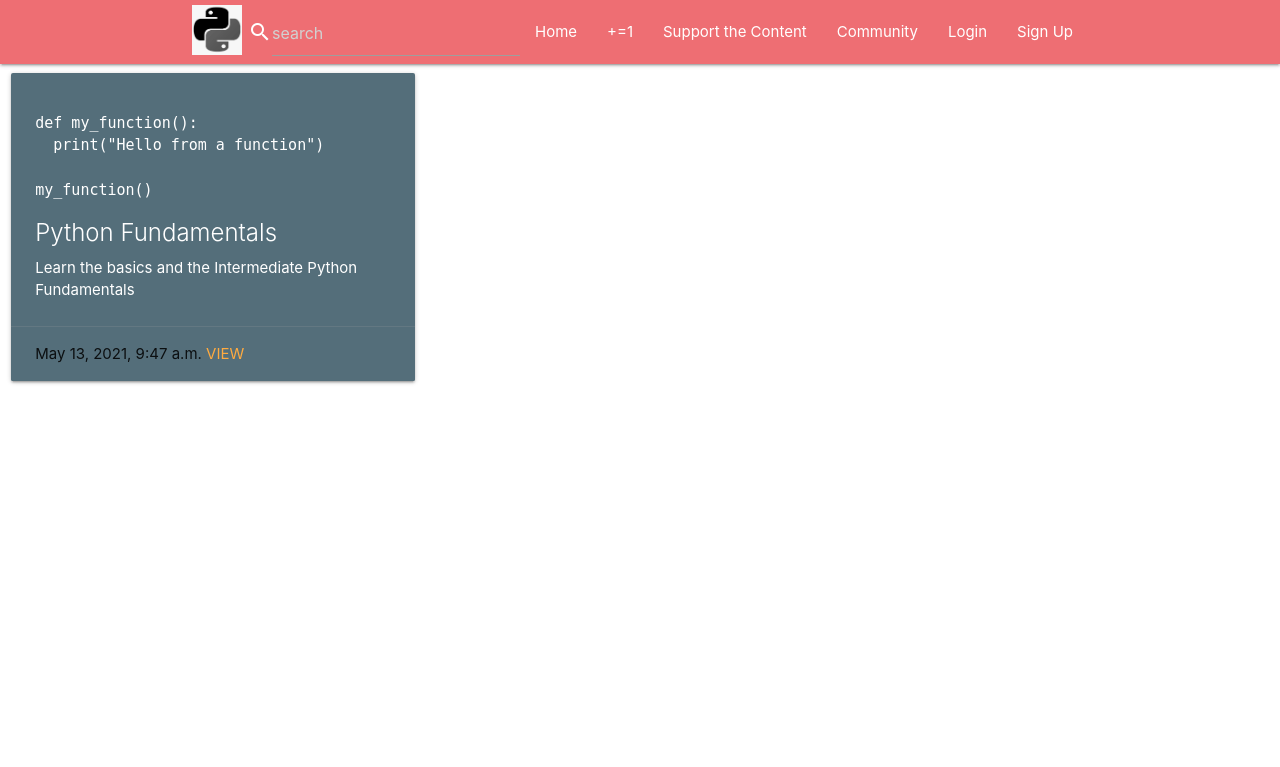
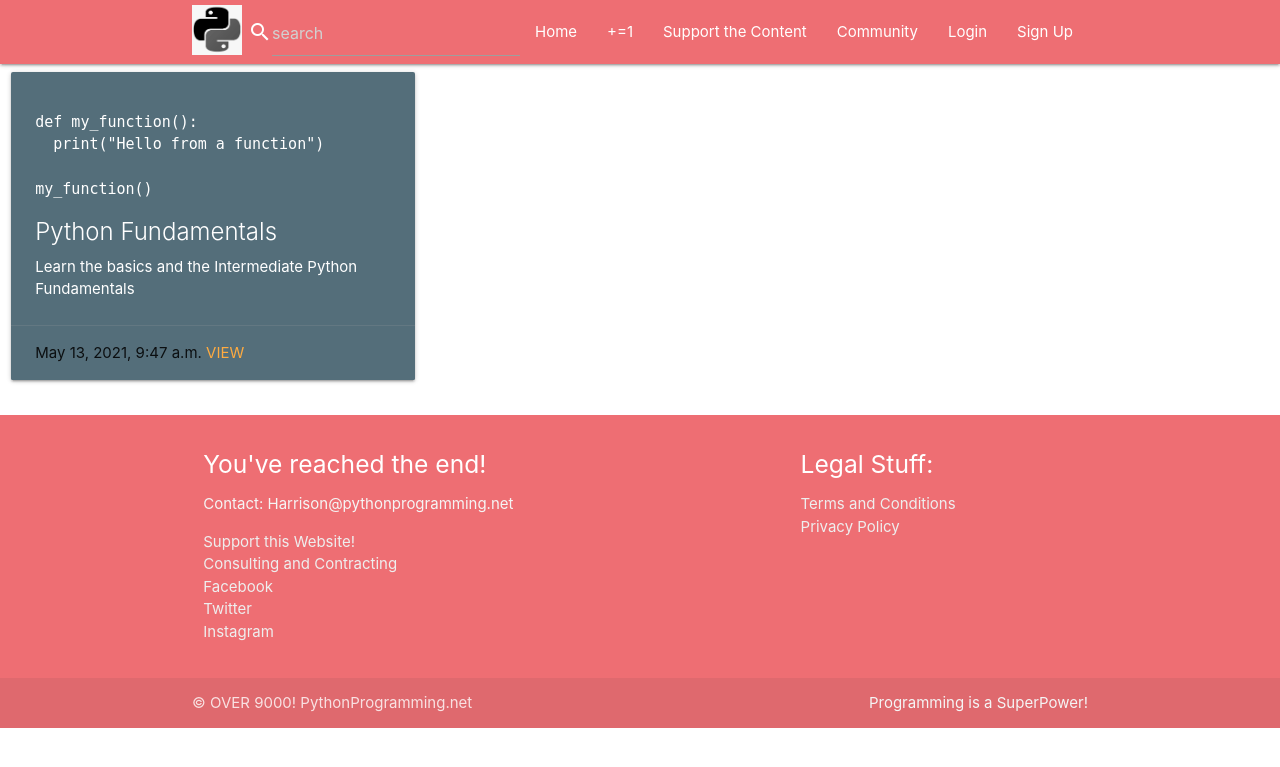
Before and after one commit to jolomonson/A-Website-Clone, a Django app: page / in a window 1280 px wide. Shown: the top 767 px of the page. Run offline with Django 3.2, Linux system fonts and the light colour scheme; data comes from the database, SQL or seed files in the repository; some libraries are stand-ins or nearby versions.

Commit message:
Styling with materialize [included footer]

```diff
--- a/main/templates/main/header.html
+++ b/main/templates/main/header.html
@@ -16,8 +16,8 @@
 </head>
 
 <body>
-    <nav>
-        <div class="navbar-fixed">
+    <div class="navbar-fixed">
+        <nav>
             <div class="nav-wrapper container">
                 <img class="img-responsive" src="{% static 'main/images/python logo.png' %}" alt="python_logo"
                     style="width:50px; height:50px; margin-top:5px;">
@@ -25,7 +25,7 @@
                     <li><i class="material-icons">search</i></li>
                     <li>
                         <form action="" id="searchForm" style="height:50px; padding-top:10px">
-                        <input type="search" style="font-size:16px" placeholder="search" id="search">
+                            <input type="search" style="font-size:16px" placeholder="search" id="search">
                         </form>
                     </li>
                     <li><a href="home/">Home</a></li>
@@ -36,8 +36,8 @@
                     <li><a href="signUp/">Sign Up</a></li>
                 </ul>
             </div>
-        </div>
-    </nav>
+        </nav>
+    </div>
     {% block content %}
 
     {% endblock %}
--- a/main/templates/main/home.html
+++ b/main/templates/main/home.html
@@ -18,5 +18,35 @@
     </div>
     {% endfor %}
 </div>
+<footer class="page-footer">
+    <div class="container">
+        <div class="row">
+            <div class="col l6 s12">
+                <h5 class="white-text">You've reached the end!</h5>
+                <p class="grey-text text-lighten-4">Contact: Harrison@pythonprogramming.net</p>
+                <ul>
+                    <li><a href="#" class="grey-text text-lighten-3">Support this Website!</a></li>
+                    <li><a href="#" class="grey-text text-lighten-3">Consulting and Contracting</a></li>
+                    <li><a href="https://www.facebook.com/pythonprogramming.net/" class="grey-text text-lighten-3">Facebook</a></li>
+                    <li><a href="https://twitter.com/sentdex" class="grey-text text-lighten-3">Twitter</a></li>
+                    <li><a href="https://instagram.com/sentdex" class="grey-text text-lighten-3">Instagram</a></li>
+                </ul>
+            </div>
+            <div class="col l4 offset-l2 s12">
+                <h5 class="white-text">Legal Stuff:</h5>
+                <ul>
+                    <li><a class="grey-text text-lighten-3" href="#">Terms and Conditions</a></li>
+                    <li><a class="grey-text text-lighten-3" href="#">Privacy Policy</a></li>
+                </ul>
+            </div>
+        </div>
+    </div>
+    <div class="footer-copyright">
+        <div class="container">
+            © OVER 9000! PythonProgramming.net
+            <a class="grey-text text-lighten-4 right" href="#!">Programming is a SuperPower!</a>
+        </div>
+    </div>
+</footer>
 
 {% endblock %}
```
